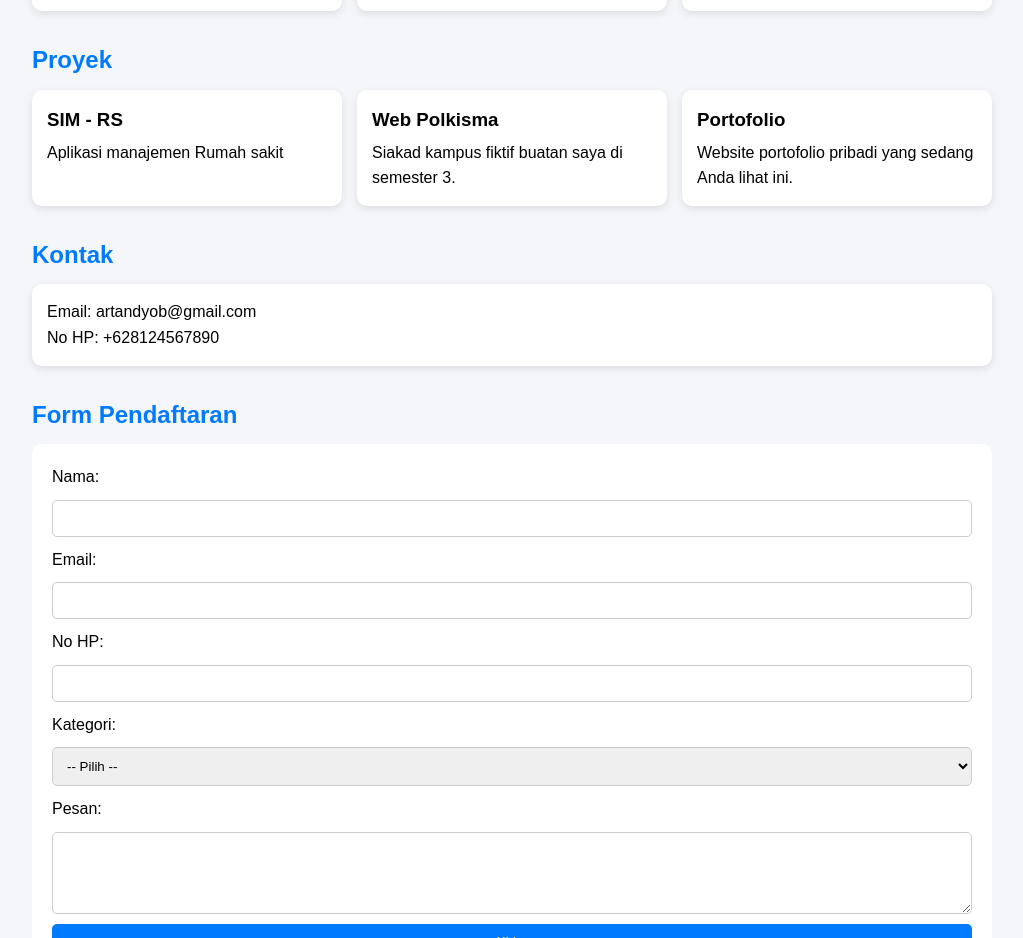
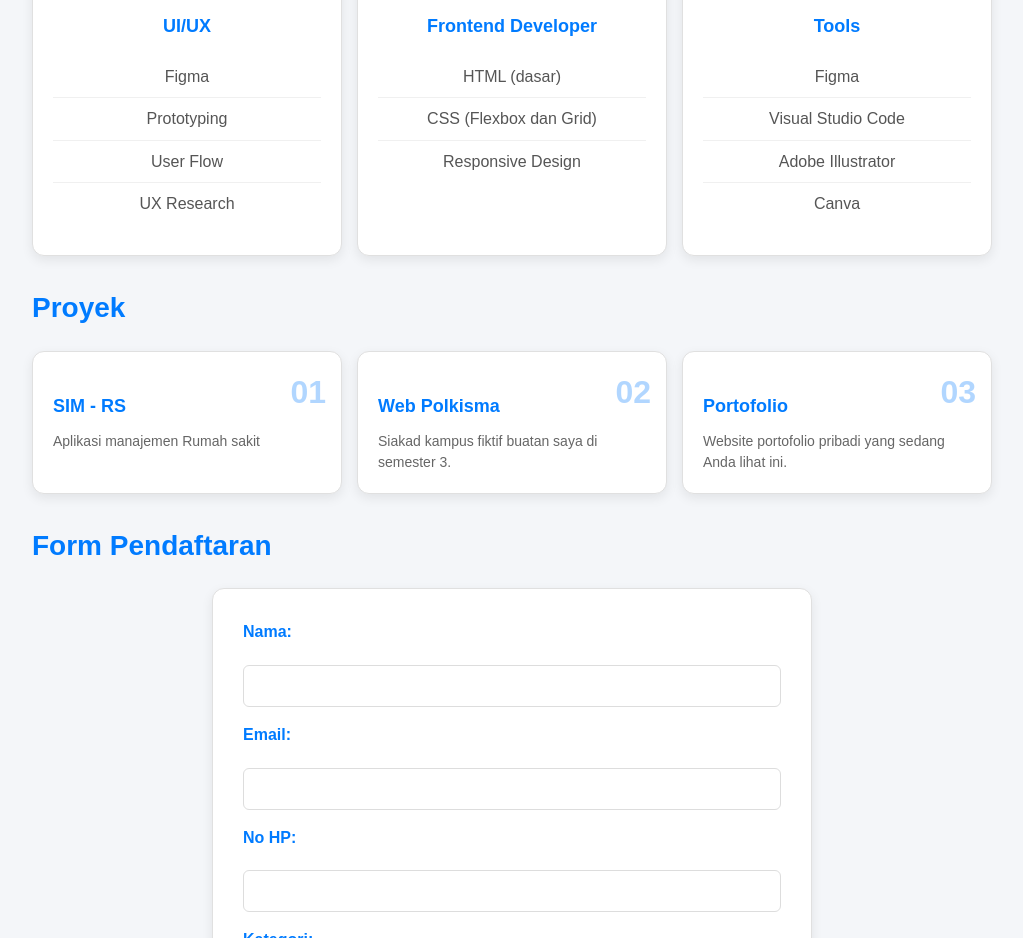
Before and after one commit to bagus-26/LK-06, a plain HTML site: page LK 04/index.html in a window 1280 px wide. Shown: the part 699-1637 px from the top of the page, without its empty margins (128-1151 px from the left). Drawn offline with Linux system fonts and the light colour scheme.

Commit message:
Feat: Card Sederhana

```diff
--- a/LK 04/index.html
+++ b/LK 04/index.html
@@ -42,7 +42,7 @@
         <!-- Tentang -->
         <section id="tentang">
             <h2>Tentang Saya</h2>
-            <article>
+            <article class="card">
                 <p>
                     Saya adalah mahasiswa yang fokus pada UI/UX Design dan Frontend Development.
                     Saya terbiasa merancang antarmuka yang sederhana dan intuitif,
@@ -56,7 +56,8 @@
             <h2>Keahlian</h2>
 
             <div class="skill-container">
-                <article>
+                <article class="card skill-card">
+                    <div class="card-icon">🎨</div>
                     <h3>UI/UX</h3>
                     <ul>
                         <li>Figma</li>
@@ -66,7 +67,8 @@
                     </ul>
                 </article>
 
-                <article>
+                <article class="card skill-card">
+                    <div class="card-icon">💻</div>
                     <h3>Frontend Developer</h3>
                     <ul>
                         <li>HTML (dasar)</li>
@@ -75,7 +77,8 @@
                     </ul>
                 </article>
 
-                <article>
+                <article class="card skill-card">
+                    <div class="card-icon">⚙️</div>
                     <h3>Tools</h3>
                     <ul>
                         <li>Figma</li>
@@ -92,25 +95,28 @@
             <h2>Proyek</h2>
 
             <div class="project-container">
-                <article>
+                <article class="card project-card">
+                    <div class="card-number">01</div>
                     <h3>SIM - RS</h3>
                     <p>Aplikasi manajemen Rumah sakit</p>
                 </article>
 
-                <article>
+                <article class="card project-card">
+                    <div class="card-number">02</div>
                     <h3>Web Polkisma</h3>
                     <p>Siakad kampus fiktif buatan saya di semester 3.</p>
                 </article>
 
-                <article>
+                <article class="card project-card">
+                    <div class="card-number">03</div>
                     <h3>Portofolio</h3>
                     <p>Website portofolio pribadi yang sedang Anda lihat ini.</p>
             </div>
         </section>
 
-        <!-- Kontak -->
-        <section id="kontak">
-            <h2>Kontak</h2>
+        <!-- Kontak  class="card contact-card">
+                <p><strong>Email:</strong> artandyob@gmail.com</p>
+                <p><strong>No HP:</strong>2>
             <article>
                 <p>Email: artandyob@gmail.com</p>
                 <p>No HP: +628124567890</p>
--- a/LK 04/style.css
+++ b/LK 04/style.css
@@ -88,14 +88,112 @@ article {
   box-shadow: 0 3px 8px rgba(0, 0, 0, 0.1);
 }
 
+/* CARD BASE STYLE */
+.card {
+  background: white;
+  padding: 20px;
+  border-radius: 12px;
+  border: 1px solid #e0e0e0;
+  box-shadow: 0 4px 12px rgba(0, 0, 0, 0.08);
+  transition: all 0.3s ease-in-out;
+}
+
+.card:hover {
+  transform: translateY(-5px);
+  box-shadow: 0 8px 24px rgba(0, 0, 0, 0.15);
+  border-color: #007bff;
+}
+
+/* SKILL CARD */
+.skill-card {
+  text-align: center;
+  padding: 30px 20px;
+}
+
+.skill-card .card-icon {
+  font-size: 48px;
+  margin-bottom: 15px;
+  display: block;
+}
+
+.skill-card h3 {
+  color: #007bff;
+  margin-bottom: 15px;
+  font-size: 18px;
+}
+
+.skill-card ul {
+  list-style: none;
+  margin: 0;
+  padding: 0;
+}
+
+.skill-card li {
+  padding: 8px 0;
+  border-bottom: 1px solid #f0f0f0;
+  color: #555;
+}
+
+.skill-card li:last-child {
+  border-bottom: none;
+}
+
+/* PROJECT CARD */
+.project-card {
+  position: relative;
+  padding-top: 40px;
+}
+
+.project-card .card-number {
+  position: absolute;
+  top: 15px;
+  right: 15px;
+  font-size: 32px;
+  font-weight: bold;
+  color: #007bff;
+  opacity: 0.3;
+}
+
+.project-card h3 {
+  color: #007bff;
+  margin-bottom: 10px;
+  font-size: 18px;
+}
+
+.project-card p {
+  color: #666;
+  font-size: 14px;
+  line-height: 1.5;
+}
+
+/* CONTACT CARD */
+.contact-card {
+  max-width: 600px;
+  margin: 0 auto;
+  padding: 30px;
+}
+
+.contact-card p {
+  margin: 12px 0;
+  color: #555;
+  font-size: 16px;
+}
+
+.contact-card strong {
+  color: #007bff;
+}
+
 /* TYPO */
 h2 {
   color: #007bff;
-  margin-bottom: 10px;
+  margin-bottom: 20px;
+  font-size: 28px;
+  font-weight: 600;
 }
 
 h3 {
-  margin-bottom: 5px;
+  margin-bottom: 10px;
+  color: #333;
 }
 
 /* LIST */
@@ -114,33 +212,63 @@ ul {
 /* FORM */
 form {
   background: white;
-  padding: 20px;
-  border-radius: 10px;
+  padding: 30px;
+  border-radius: 12px;
+  border: 1px solid #e0e0e0;
   display: flex;
   flex-direction: column;
-  gap: 10px;
+  gap: 15px;
+  max-width: 600px;
+  margin: 0 auto;
+  box-shadow: 0 4px 12px rgba(0, 0, 0, 0.08);
+}
+
+form label {
+  font-weight: 600;
+  color: #007bff;
+  margin-bottom: 5px;
 }
 
 input,
 select,
 textarea {
-  padding: 10px;
-  border-radius: 5px;
-  border: 1px solid #ccc;
+  padding: 12px;
+  border-radius: 6px;
+  border: 1px solid #ddd;
+  font-family: Arial, sans-serif;
+  font-size: 14px;
+  transition: all 0.3s ease;
+}
+
+input:focus,
+select:focus,
+textarea:focus {
+  outline: none;
+  border-color: #007bff;
+  box-shadow: 0 0 0 3px rgba(0, 123, 255, 0.1);
 }
 
 /* BUTTON */
 button {
   background: #007bff;
   color: white;
-  padding: 10px;
+  padding: 12px 24px;
   border: none;
-  border-radius: 5px;
+  border-radius: 6px;
+  font-weight: 600;
+  font-size: 16px;
+  cursor: pointer;
+  transition: all 0.3s ease;
 }
 
 button:hover {
   background: #0056b3;
-  cursor: pointer;
+  transform: translateY(-2px);
+  box-shadow: 0 4px 12px rgba(0, 87, 179, 0.3);
+}
+
+button:active {
+  transform: translateY(0);
 }
 
 /* FOOTER */
@@ -170,6 +298,18 @@ footer {
   .project-container {
     grid-template-columns: 1fr 1fr;
   }
+
+  .card {
+    padding: 15px;
+  }
+
+  .skill-card {
+    padding: 20px 15px;
+  }
+
+  .skill-card .card-icon {
+    font-size: 36px;
+  }
 }
 
 /* MOBILE */
@@ -182,4 +322,25 @@ footer {
   body {
     font-size: 14px;
   }
+
+  main {
+    padding: 15px;
+  }
+
+  .card {
+    padding: 15px;
+  }
+
+  form {
+    padding: 20px;
+  }
+
+  .hero img {
+    width: 120px;
+    height: 120px;
+  }
+
+  h2 {
+    font-size: 22px;
+  }
 }
```
